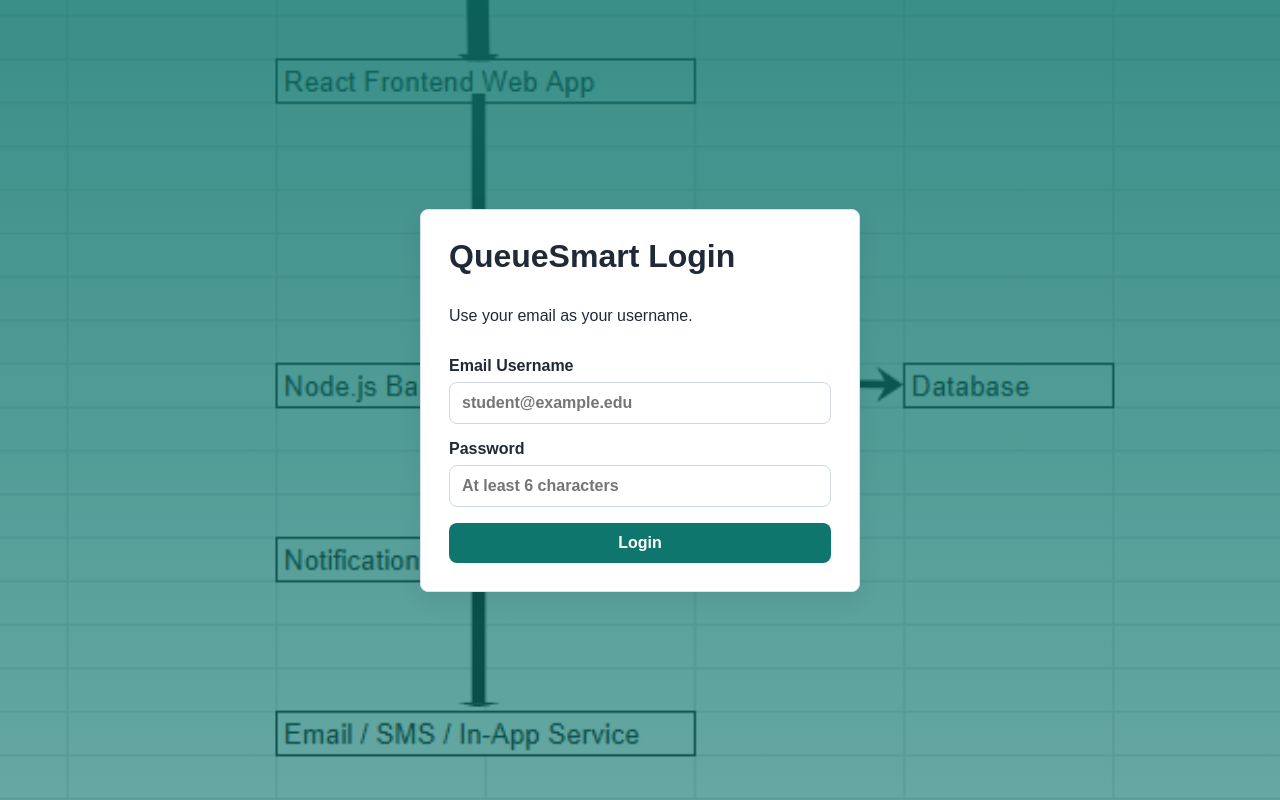
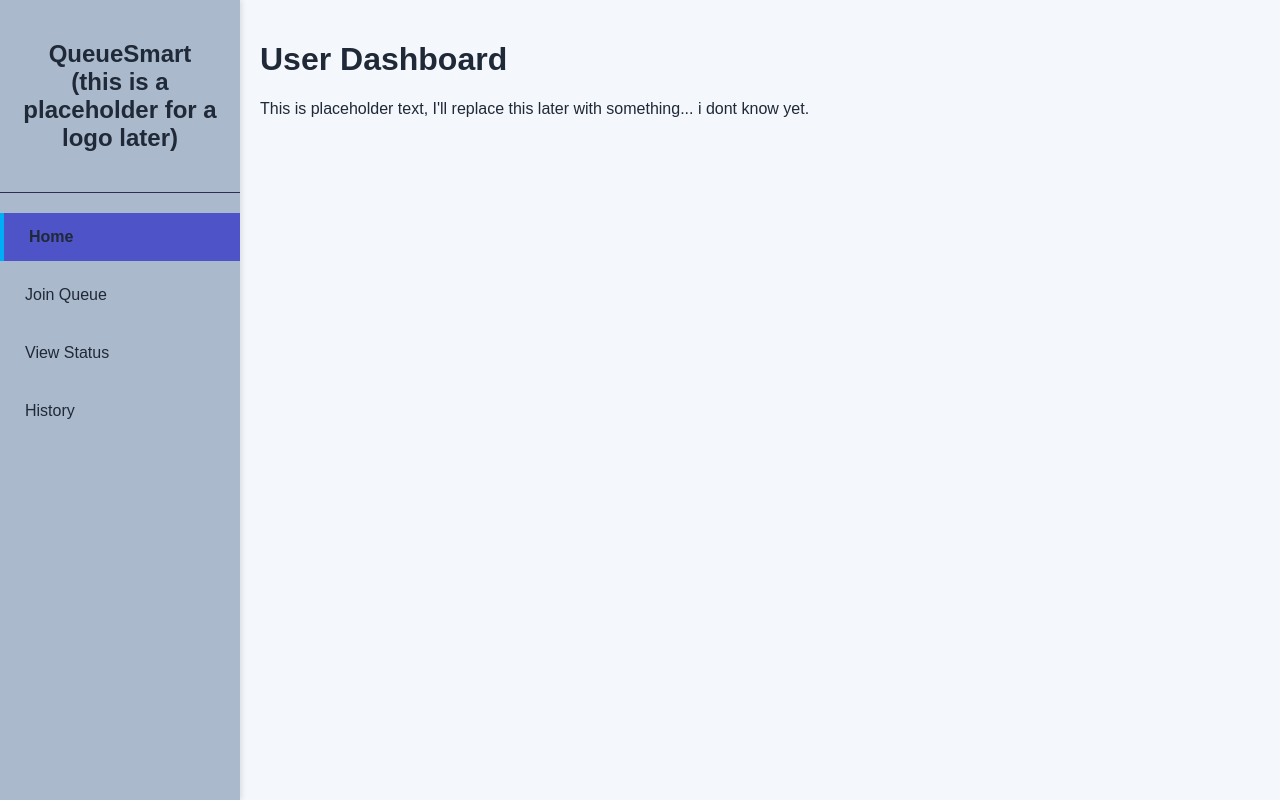
Before and after one commit to alns13/QueueSmart, a React (Vite) app: page /user-dashboard in a window 1280 px wide. Before the commit this address led to /login. Built offline with nearby package versions, Linux system fonts and the light colour scheme.

Commit message:
navbar and basic user dashboard setup

```diff
--- a/src/App.jsx
+++ b/src/App.jsx
@@ -1,14 +1,14 @@
 import React from "react";
 import { Navigate, Route, Routes } from "react-router-dom";
 import Login from "./pages/Login.jsx";
-import BlankPage from "./pages/BlankPage.jsx";
+import UserDashboard from "./pages/UserDashboard.jsx";
 
 export default function App() {
   return (
     <Routes>
       <Route path="/" element={<Login />} />
       <Route path="/login" element={<Login />} />
-      <Route path="/blank" element={<BlankPage />} />
+      <Route path="/user-dashboard" element={<UserDashboard />} />
       <Route path="*" element={<Navigate to="/login" replace />} />
     </Routes>
   );
--- a/src/pages/BlankPage.jsx
+++ /dev/null
@@ -1,5 +0,0 @@
-import React from "react";
-
-export default function BlankPage() {
-  return <main className="blank-page" />;
-}
--- a/src/pages/Login.jsx
+++ b/src/pages/Login.jsx
@@ -10,7 +10,7 @@ export default function Login() {
       event.currentTarget.reportValidity();
       return;
     }
-    navigate("/blank");
+    navigate("/user-dashboard");
   }
 
   return (
--- /dev/null
+++ b/src/pages/Navbar.jsx
@@ -0,0 +1,25 @@
+import React, { useState } from 'react';
+
+export default function Navbar() {
+    const [activeItem, setActiveItem] = useState('Home');
+
+    const menuItems = ['Home', 'Join Queue', 'View Status', 'History'];
+
+    return (
+      <nav className="navbar">
+        <div className="navbar-logo">
+          <h2>QueueSmart  (this is a placeholder for a logo later)</h2>
+        </div>
+        <ul className="navbar-links">
+          {menuItems.map((item) => (
+            <li
+              key={item}
+              className={`navbar-item ${activeItem === item ? 'active' : ''}`}
+              onClick={() => setActiveItem(item)}>
+              {item}
+            </li>
+          ))}
+        </ul>
+      </nav>
+    );
+  }
--- /dev/null
+++ b/src/pages/UserDashboard.jsx
@@ -0,0 +1,14 @@
+import React from "react";
+import Navbar from "./Navbar";
+
+export default function UserDashboard() {
+  return (
+    <div style={{ display: 'flex' }}>
+      <Navbar />
+      <main style={{ marginLeft: '240px', padding: '20px', width: '100%' }}>
+        <h1>User Dashboard</h1>
+        <p>This is placeholder text, I'll replace this later with something... i dont know yet. </p>
+      </main>
+    </div>
+  );
+}
--- a/src/styles.css
+++ b/src/styles.css
@@ -68,3 +68,50 @@ input {
   border-radius: 8px;
   padding: 11px 12px;
 }
+
+.navbar {
+  width: 240px;
+  height: 100vh;
+  flex-direction: column;
+  background-color: #abb9cd;
+  display: flex;
+  flex-direction: column;
+  position: fixed;
+  top: 0;
+  left: 0;
+  box-shadow: 2px 0 5px rgba(0,0,0,0.1);
+}
+
+.navbar-logo {
+  padding: 20px;
+  text-align: center;
+  border-bottom: 1px solid #2e2e4f;
+}
+
+
+.navbar-links {
+  list-style: none;
+  padding: 20px 0;
+  margin: 0;
+  display: flex;
+  flex-direction: column;
+  gap: 10px;
+}
+
+.navbar-item {
+  padding: 15px 25px;
+  cursor: pointer;
+  transition: all 0.3s ease;
+  font-size: 16px;
+}
+
+.navbar-item:hover {
+  background-color: #2e2e4f;
+  padding-left: 30px;
+}
+
+.navbar-item.active {
+  background-color: #4e54c8;
+  border-left: 4px solid #00adf7;
+  font-weight: bold;
+}
```
Also changed, not shown: 1 other file (tests, documents, lock files or other folders).
